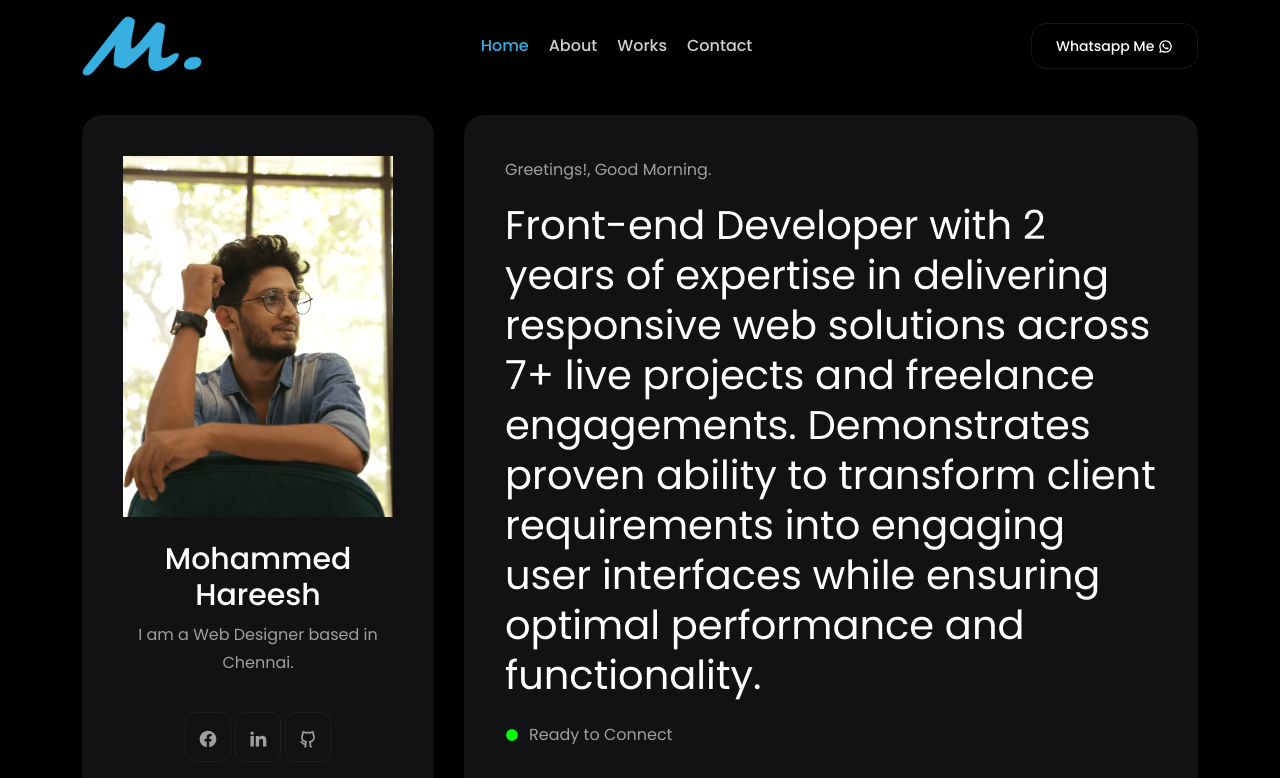
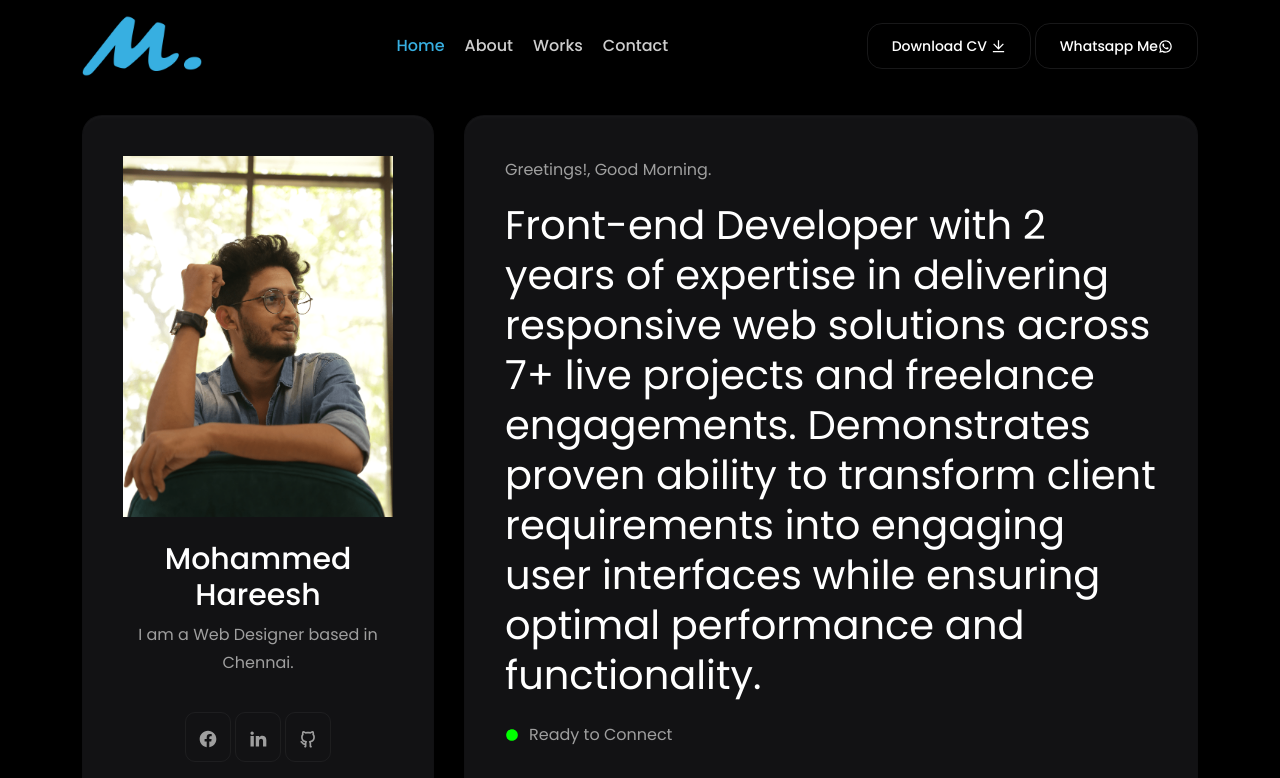
Before and after one commit to Mohammedhareesh/Portfolio, a React (Vite) app: page / in a window 1280 px wide. Shown: the top 778 px of the page. Built offline with nearby package versions, Linux system fonts and the light colour scheme.

Commit message:
xcv
zxcv

```diff
--- a/src/components/sections/header.jsx
+++ b/src/components/sections/header.jsx
@@ -1,7 +1,8 @@
 import React, {useEffect, useState} from 'react'
 import {Link, useLocation} from 'react-router-dom'
-import {RiWhatsappLine} from '@remixicon/react'
+import {RiWhatsappLine, RiDownloadLine} from '@remixicon/react'
 import logo from '../../assets/images/logo/logo_fav.png'
+import cv from '../../assets/cv/Mohammed_Hareesh.pdf';
 import {menuList} from '../../utlits/Datas/menuList'
 
 const Header = () => {
@@ -82,9 +83,15 @@ const Header = () => {
                                 </div>
                             </nav>
                         </div>
+                        <div className="menu-btns mx-1">
+                            <a href={cv} download="Mohammed_Hareesh_CV.pdf" className="theme-btn">
+                                Download CV <RiDownloadLine size={15}/>
+                            </a>
+                        </div>
                         <div className="menu-btns">
                             <Link target='_blank' to="https://wa.me/919092334732" className="theme-btn">
-                                Whatsapp Me <RiWhatsappLine size={15}/>
+                                Whatsapp Me
+                                <RiWhatsappLine size={15}/>
                             </Link>
                         </div>
                     </div>
```
Also changed, not shown: 1 other file (tests, documents, lock files or other folders).
